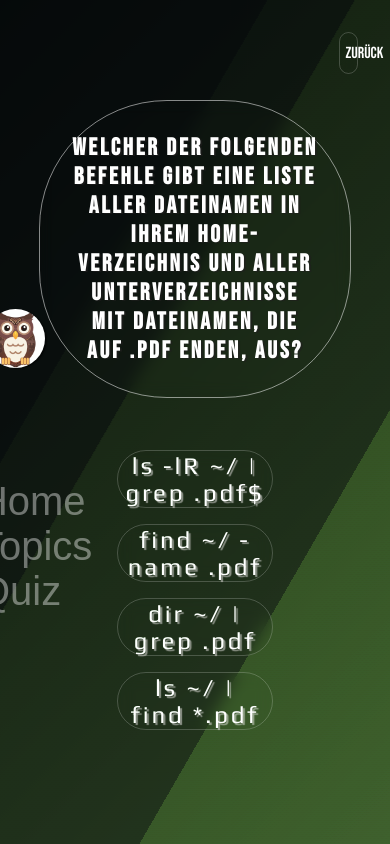
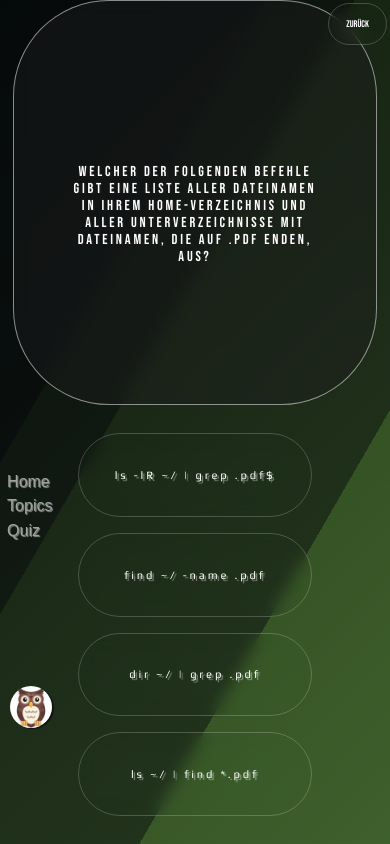
Before and after one commit to OhWire/QuizQuest, a React (Create React App) app: page /Quiz in a window 390 px wide. Built offline with nearby package versions, Linux system fonts and the light colour scheme; a web font is replaced by a local one.

Commit message:
second update

```diff
--- a/src/App.css
+++ b/src/App.css
@@ -11,3 +11,31 @@ body {
   width: 100vw;
   height: 100vh ;
 }
+
+
+/* Breakpoint for small screens (e.g., smartphones in portrait mode) */
+@media screen and (max-width: 767px) {
+  /* Adjust styles for small screens */
+  .App-Header {
+    /* Example of style adjustment */
+    flex-direction: column;
+  }
+}
+
+/* Breakpoint for tablets and larger screens */
+@media screen and (min-width: 768px) {
+  /* Adjust styles for tablets and larger screens */
+  .App-Header {
+    /* Example of style adjustment */
+    justify-content: space-between;
+  }
+}
+
+/* Breakpoint for desktops and larger screens */
+@media screen and (min-width: 1200px) {
+  /* Adjust styles for desktops and larger screens */
+  body {
+    /* Example of style adjustment */
+    font-size: 18px;
+  }
+}
--- a/src/Components/Home/Home.css
+++ b/src/Components/Home/Home.css
@@ -111,9 +111,7 @@
     border-bottom: 1px solid white;
   }
 
-  .QU{
-    color: black;
-  }
+
 
   @keyframes attention {
     0% {
@@ -222,3 +220,49 @@
         transform: translateX(1);
     }
 }
+
+@media screen and (max-width: 767px) {
+    .Qu{
+      font-size: 2rem;
+      padding: 0.2rem;
+    }
+
+    .leftcontainer{
+      width: 100vw;
+    }
+
+    .leftcontainer h1, p {
+      font-size: 1.4rem;
+      margin: 0;
+
+    }
+
+    .Quwrong{
+      font-size: 2rem;
+      padding: 0.2rem;
+    }
+
+    .rightcontainer{
+        width: 100vw;
+    }
+
+    .Startbutton{
+      width: 50%;
+
+    }
+}
+
+/* Breakpoint for tablets and larger screens */
+@media screen and (min-width: 768px) {
+  /* Adjust styles for tablets and larger screens */
+
+}
+
+/* Breakpoint for desktops and larger screens */
+@media screen and (min-width: 1200px) {
+  /* Adjust styles for desktops and larger screens */
+  body {
+    /* Example of style adjustment */
+    font-size: 18px;
+  }
+}
--- a/src/Components/Navbar/Navbar.css
+++ b/src/Components/Navbar/Navbar.css
@@ -27,7 +27,7 @@
   font-family: "Stalemate", sans-serif;
   color: black;
 
-  font-size: 2  rem;
+  font-size: 2rem;
 
 }
 
@@ -89,7 +89,7 @@
     transition: ease-in-out 0.6s;
     font-family: "Ojuju", sans-serif;
     font-weight: 100;
-    text-shadow: 1px 1px 1px rrgba(242, 241, 238, 0.925);
+    text-shadow: 1px 1px 1px rgba(242, 241, 238, 0.925);
     text-decoration: none;
     color: white;
     font-size: 2.5rem;
@@ -130,3 +130,43 @@
         transform: translateX(0) rotate(0deg);
       }
     }
+
+
+    /* Breakpoint for small screens (e.g., smartphones in portrait mode) */
+@media screen and (max-width: 767px) {
+  /* Adjust styles for small screens */
+  .Navcontainer{
+    width: 5vw;
+  }
+
+  .Navlink{
+    font-size: 1rem;
+    color: white;
+    opacity: 0.6;
+    padding: 0.2rem;
+  }
+
+  .Logocontainer{
+    padding: 0;
+    width: 5vw;
+    justify-content: flex-start;
+    margin-left: 20px;
+  }
+
+  .Logo{
+    height: 5vh;
+    margin-top: 80vh;
+  }
+}
+
+/* Breakpoint for tablets and larger screens */
+@media screen and (min-width: 768px) {
+  /* Adjust styles for tablets and larger screens */
+
+}
+
+/* Breakpoint for desktops and larger screens */
+@media screen and (min-width: 1200px) {
+  /* Adjust styles for desktops and larger screens */
+
+}
--- a/src/Components/Quiz/Quiz.css
+++ b/src/Components/Quiz/Quiz.css
@@ -57,10 +57,10 @@
    color: white;
    letter-spacing: 2.8px;
     padding: 2rem;
-   backdrop-filter: blur(8px);
-   background-color: transparent;
-    border-radius: 8rem;
-    animation: Questions 10s ease infinite;
+
+
+
+
 
 }
 
@@ -100,7 +100,7 @@
 
 .answercontainer{
     display: flex;
-    width: 70%;
+    width: 60%;
     border-radius: 50px;
     font-size: 1.5rem;
     padding: 20px 0px;
@@ -114,7 +114,7 @@ button {
     color: white;
     border: 1px solid rgba(255, 255, 255, 0.203);
     backdrop-filter: blur(8px);
-    width: 40vw;
+    width: 100%;
     height: 80%;
     background-color: transparent;
     border-radius: 50px;
@@ -208,3 +208,66 @@ button {
     height: 10%;
     font-size: 2rem;
 }
+
+@media screen and (max-width: 767px) {
+    .questioncontainer{
+        background-color: transparent;
+        backdrop-filter: blur(8px);
+        animation: Questions 10s ease infinite;
+        border-radius: 6rem;
+        background-color: rgba(30, 29, 29, 0.448);
+        max-height: 50vh;
+        padding: 5vh 3vh;
+        align-items: center;
+        justify-content: center;
+    }
+
+    .questioncontainer h1{
+        min-height: 0;
+        font-size: 0.9rem;
+        font-weight: 100;
+        padding: 0;
+        margin-top: 2rem;
+        max-height: 20vh;
+    }
+    .answercontainer{
+        height: 50vh;
+    }
+
+
+    .Answer{
+        font-size: 0.7rem;
+        padding: 0.2rem;
+    }
+
+    .backButton{
+        width: 15%;
+        margin: 0.2rem;
+        font-size: 0.6rem;
+
+    }
+
+    .nextButton{
+        width: 40%;
+        height: 6vh;
+    }
+
+    button{
+    }
+}
+
+
+
+
+
+/* Breakpoint for tablets and larger screens */
+@media screen and (min-width: 768px) {
+  /* Adjust styles for tablets and larger screens */
+
+}
+
+/* Breakpoint for desktops and larger screens */
+@media screen and (min-width: 1200px) {
+  /* Adjust styles for desktops and larger screens */
+
+}
--- a/src/Components/Topics/Topics.css
+++ b/src/Components/Topics/Topics.css
@@ -62,10 +62,9 @@
     justify-content: center;
     align-items: center;
     width: 50vw;
-    font-size: 8rem;
+    font-size: 5rem;
     padding-right: 4rem;
     margin: 0;
-
     font-weight: 800;
     background: linear-gradient(to right, rgba(32, 102, 41, 0.997), rgba(27, 3, 3, 0.937));
     -webkit-background-clip: text; /* For Safari/Chrome */
@@ -117,3 +116,41 @@
 .topic-link{
     text-decoration: none; /* Remove default underline */
 }
+
+@media screen and (max-width: 767px) {
+    .topics{
+        width: 80vw;
+    }
+
+    .Topicsinner h2{
+        font-size: 1rem;
+        padding-left: 5rem;
+
+    }
+
+    .topic{
+        font-size: 1rem;
+    }
+
+    .Topicsinner{
+        display: flex;
+        justify-content: center;
+        align-items: center;
+        width: 100%;
+    }
+}
+
+/* Breakpoint for tablets and larger screens */
+@media screen and (min-width: 768px) {
+  /* Adjust styles for tablets and larger screens */
+
+}
+
+/* Breakpoint for desktops and larger screens */
+@media screen and (min-width: 1200px) {
+  /* Adjust styles for desktops and larger screens */
+  body {
+    /* Example of style adjustment */
+    font-size: 18px;
+  }
+}
```
Also changed, not shown: src/Components/Navbar/Navbar.jsx (+4 -3 lines).
